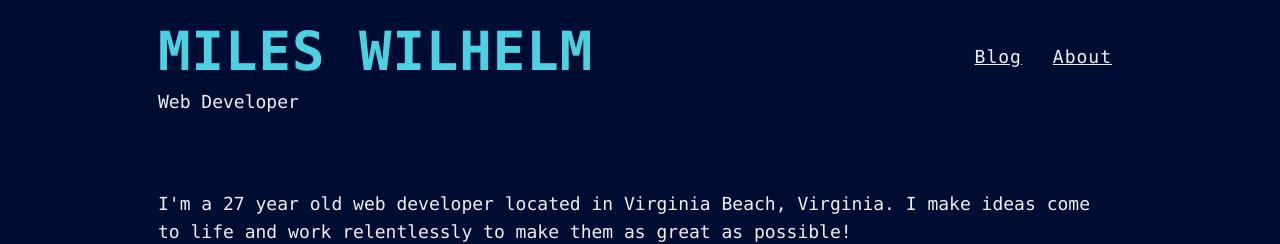
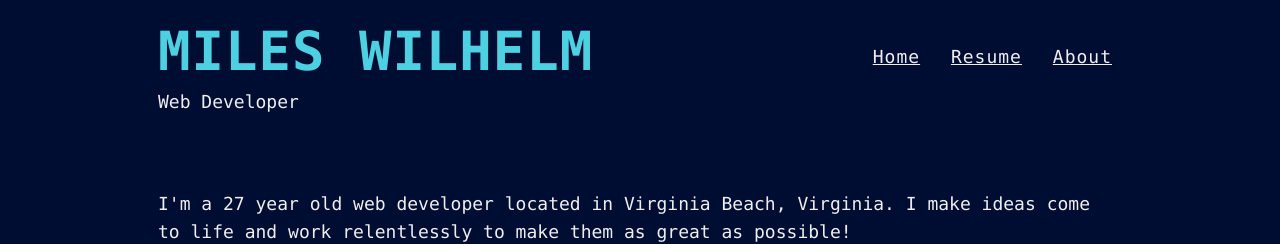
Before and after one commit to mileswilhelm/mileswilhelm.github.io, a Jekyll site: the page built from index.html, in a window 1280 px wide. Shown: the top 244 px of the page. Built offline with Jekyll 4.4.1, drawn with Linux system fonts in a browser that asks for light colours.

Commit message:
Added resume link

```diff
--- a/_layouts/default.html
+++ b/_layouts/default.html
@@ -28,7 +28,8 @@
             </div>
 
             <nav>
-              <a href="{{ site.baseurl }}/">Blog</a>
+              <a href="{{ site.baseurl }}/">Home</a>
+              <a href="{{ site.baseurl }}/resume">Resume</a>
               <a href="{{ site.baseurl }}/about">About</a>
             </nav>
           </header>
```
